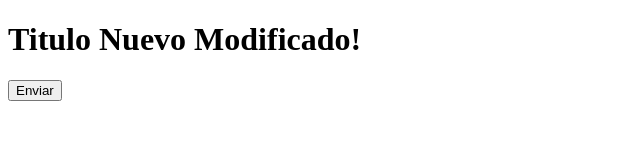
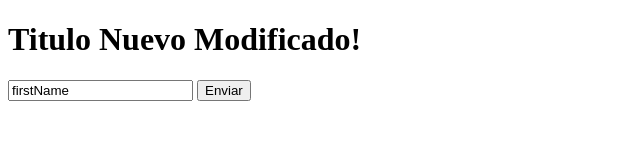
Before and after one commit to Margosa2013/git-hello, a plain HTML site: page index.html in a window 1280 px wide. Shown: the whole page, without its empty margins (0-640 px from the left). Drawn offline with Linux system fonts and the light colour scheme.

Commit message:
Se modifico index

```diff
--- a/index.html
+++ b/index.html
@@ -9,6 +9,7 @@
     <h1>Titulo Nuevo Modificado!</h1>
 
     <form action="#" method="get">
+        <input type="text" value="firstName" id="firstName">
         <input type="button" value="Enviar">
     </form>
 </body>
```
